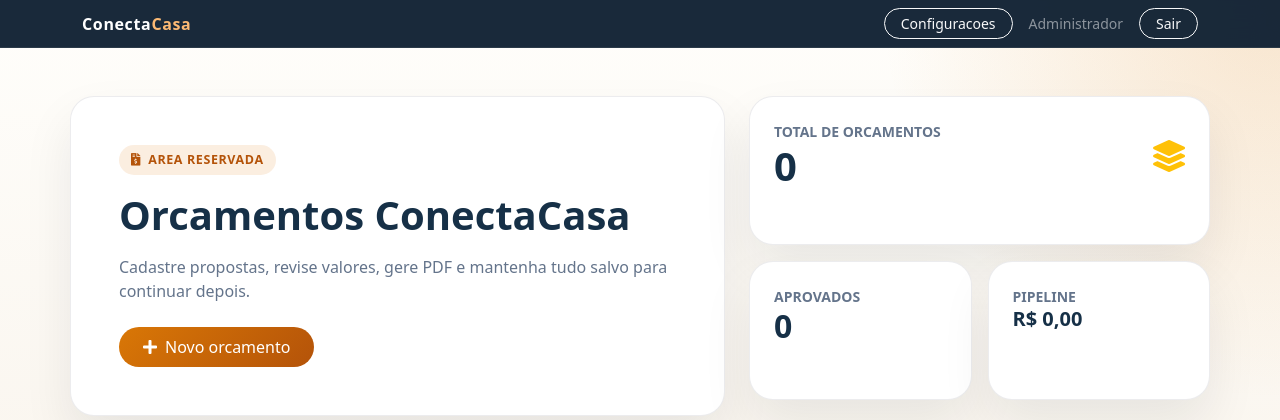
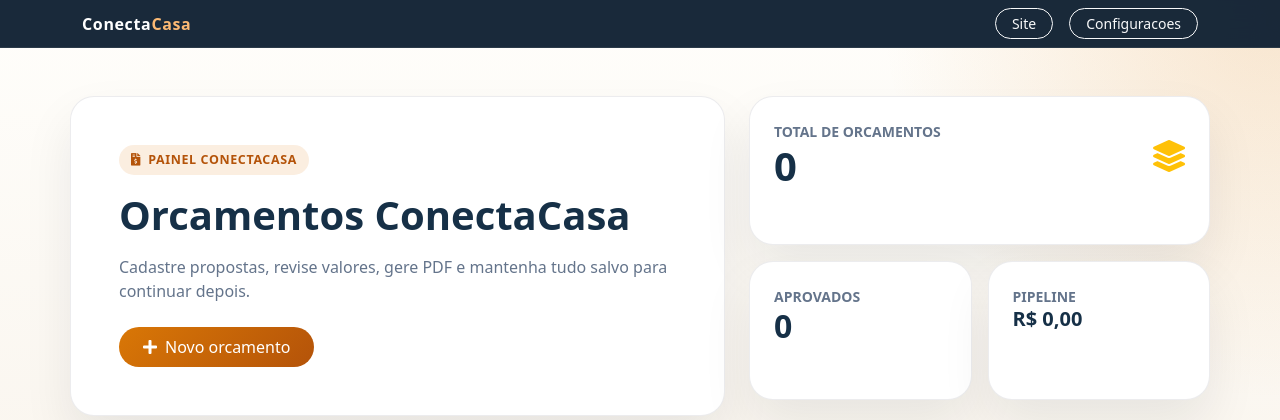
Before and after one commit to conectacasarr/inventario, a Flask app: page /conectacasa/painel in a window 1280 px wide. Shown: the top 420 px of the page. Run offline with Flask 3, Linux system fonts and the light colour scheme; a user stored in the database is signed in; data comes from the database, SQL or seed files in the repository; data that the repository does not hold is empty.

Commit message:
refactor: detach conectacasa access from inventory auth

```diff
--- a/app.py
+++ b/app.py
@@ -190,10 +190,17 @@ def conectacasa_criar_tabelas():
             pix_identificador TEXT,
             pix_descricao TEXT,
             pix_beneficiario TEXT,
+            acesso_usuario TEXT NOT NULL DEFAULT 'admin',
+            acesso_senha_hash TEXT,
             atualizado_em TIMESTAMP NOT NULL DEFAULT CURRENT_TIMESTAMP
         )
         """
     )
+    colunas_config = get_table_columns(conn, "conectacasa_config")
+    if "acesso_usuario" not in colunas_config:
+        conn.execute("ALTER TABLE conectacasa_config ADD COLUMN acesso_usuario TEXT NOT NULL DEFAULT 'admin'")
+    if "acesso_senha_hash" not in colunas_config:
+        conn.execute("ALTER TABLE conectacasa_config ADD COLUMN acesso_senha_hash TEXT")
     colunas = get_table_columns(conn, "conectacasa_orcamentos")
     if "audio_path" not in colunas:
         conn.execute("ALTER TABLE conectacasa_orcamentos ADD COLUMN audio_path TEXT")
@@ -208,6 +215,12 @@ def conectacasa_criar_tabelas():
         WHERE NOT EXISTS (SELECT 1 FROM conectacasa_config WHERE id = 1)
         """
     )
+    config = conn.execute("SELECT acesso_senha_hash FROM conectacasa_config WHERE id = 1").fetchone()
+    if config and not config["acesso_senha_hash"]:
+        conn.execute(
+            "UPDATE conectacasa_config SET acesso_senha_hash = ? WHERE id = 1",
+            (generate_password_hash("conectacasa123"),),
+        )
     conn.commit()
 
 
@@ -289,7 +302,6 @@ def conectacasa_qr_code_buffer(payload):
 def conectacasa_obter_config(conn):
     config = conn.execute("SELECT * FROM conectacasa_config WHERE id = 1").fetchone()
     return dict(config) if config else {"empresa_nome": "ConectaCasa"}
-
 
 def conectacasa_salvar_logo(arquivo):
     if not arquivo or not arquivo.filename:
@@ -1036,10 +1048,8 @@ def conectacasa_publico():
     config["logo_url"] = url_for("static", filename=config["logo_path"]) if config.get("logo_path") else None
     return render_template("conectacasa_publico.html", config=config)
 
-
 @app.route("/conectacasa/painel")
 @app.route("/conectacasa/painel/")
-@login_required
 def conectacasa_home():
     conn = get_db()
     config = conectacasa_obter_config(conn)
@@ -1068,7 +1078,6 @@ def conectacasa_home():
 
 @app.route("/conectacasa/configuracoes", methods=["GET", "POST"])
 @app.route("/conectacasa/configuracoes/", methods=["GET", "POST"])
-@login_required
 def conectacasa_configuracoes():
     conn = get_db()
     config = conectacasa_obter_config(conn)
@@ -1113,13 +1122,12 @@ def conectacasa_configuracoes():
 
 @app.route("/conectacasa/novo", methods=["GET", "POST"])
 @app.route("/conectacasa/novo/", methods=["GET", "POST"])
-@login_required
 def conectacasa_novo_orcamento():
     conn = get_db()
     config = conectacasa_obter_config(conn)
     if request.method == "POST":
         itens = conectacasa_itens_do_formulario(request.form)
-        ok, erro, orcamento_id = conectacasa_salvar_orcamento(conn, request.form, itens, current_user.id, arquivos=request.files)
+        ok, erro, orcamento_id = conectacasa_salvar_orcamento(conn, request.form, itens, None, arquivos=request.files)
         if not ok:
             flash(erro, "danger")
             return render_template(
@@ -1130,7 +1138,6 @@ def conectacasa_novo_orcamento():
                 config=config,
                 modo="novo",
             )
-        registrar_log(f"ConectaCasa: orcamento criado #{orcamento_id}")
         flash("Orcamento criado com sucesso.", "success")
         return redirect(url_for("conectacasa_visualizar_orcamento", orcamento_id=orcamento_id))
 
@@ -1146,7 +1153,6 @@ def conectacasa_novo_orcamento():
 
 @app.route("/conectacasa/orcamentos/<int:orcamento_id>")
 @app.route("/conectacasa/orcamentos/<int:orcamento_id>/")
-@login_required
 def conectacasa_visualizar_orcamento(orcamento_id):
     conn = get_db()
     orcamento = conectacasa_carregar_orcamento(conn, orcamento_id)
@@ -1167,7 +1173,6 @@ def conectacasa_visualizar_orcamento(orcamento_id):
 
 @app.route("/conectacasa/orcamentos/<int:orcamento_id>/editar", methods=["GET", "POST"])
 @app.route("/conectacasa/orcamentos/<int:orcamento_id>/editar/", methods=["GET", "POST"])
-@login_required
 def conectacasa_editar_orcamento(orcamento_id):
     conn = get_db()
     config = conectacasa_obter_config(conn)
@@ -1178,7 +1183,7 @@ def conectacasa_editar_orcamento(orcamento_id):
 
     if request.method == "POST":
         itens = conectacasa_itens_do_formulario(request.form)
-        ok, erro, _ = conectacasa_salvar_orcamento(conn, request.form, itens, current_user.id, arquivos=request.files, orcamento_id=orcamento_id)
+        ok, erro, _ = conectacasa_salvar_orcamento(conn, request.form, itens, None, arquivos=request.files, orcamento_id=orcamento_id)
         if not ok:
             flash(erro, "danger")
             dados = dict(request.form)
@@ -1191,7 +1196,6 @@ def conectacasa_editar_orcamento(orcamento_id):
                 config=config,
                 modo="editar",
             )
-        registrar_log(f"ConectaCasa: orcamento editado #{orcamento_id}")
         flash("Orcamento atualizado com sucesso.", "success")
         return redirect(url_for("conectacasa_visualizar_orcamento", orcamento_id=orcamento_id))
 
@@ -1207,7 +1211,6 @@ def conectacasa_editar_orcamento(orcamento_id):
 
 @app.route("/conectacasa/orcamentos/<int:orcamento_id>/pdf")
 @app.route("/conectacasa/orcamentos/<int:orcamento_id>/pdf/")
-@login_required
 def conectacasa_orcamento_pdf(orcamento_id):
     conn = get_db()
     orcamento = conectacasa_carregar_orcamento(conn, orcamento_id)
--- a/templates/base_conectacasa.html
+++ b/templates/base_conectacasa.html
@@ -88,9 +88,8 @@
         <div class="container">
             <a class="cc-brand" href="{{ url_for('conectacasa_home') }}">Conecta<span>Casa</span></a>
             <div class="ms-auto d-flex align-items-center gap-3 text-white-50">
+                <a href="{{ url_for('conectacasa_publico') }}" class="btn btn-sm btn-outline-light rounded-pill px-3">Site</a>
                 <a href="{{ url_for('conectacasa_configuracoes') }}" class="btn btn-sm btn-outline-light rounded-pill px-3">Configuracoes</a>
-                <small>{{ current_user.nome }}</small>
-                <a href="{{ url_for('logout') }}" class="btn btn-sm btn-outline-light rounded-pill px-3">Sair</a>
             </div>
         </div>
     </nav>
--- a/templates/conectacasa_lista.html
+++ b/templates/conectacasa_lista.html
@@ -6,7 +6,7 @@
 <section class="row g-4 align-items-stretch mb-4">
     <div class="col-lg-7">
         <div class="cc-panel p-4 p-lg-5 h-100">
-            <span class="cc-badge"><i class="fas fa-file-invoice-dollar"></i> Area reservada</span>
+            <span class="cc-badge"><i class="fas fa-file-invoice-dollar"></i> Painel ConectaCasa</span>
             <h1 class="mt-3 mb-3 fw-bold">Orcamentos {{ config.empresa_nome or 'ConectaCasa' }}</h1>
             <p class="cc-muted mb-4">Cadastre propostas, revise valores, gere PDF e mantenha tudo salvo para continuar depois.</p>
             <a href="{{ url_for('conectacasa_novo_orcamento') }}" class="btn cc-btn-primary rounded-pill px-4 py-2">
```
Also changed, not shown: templates/conectacasa_publico.html (+1 -7 lines).
